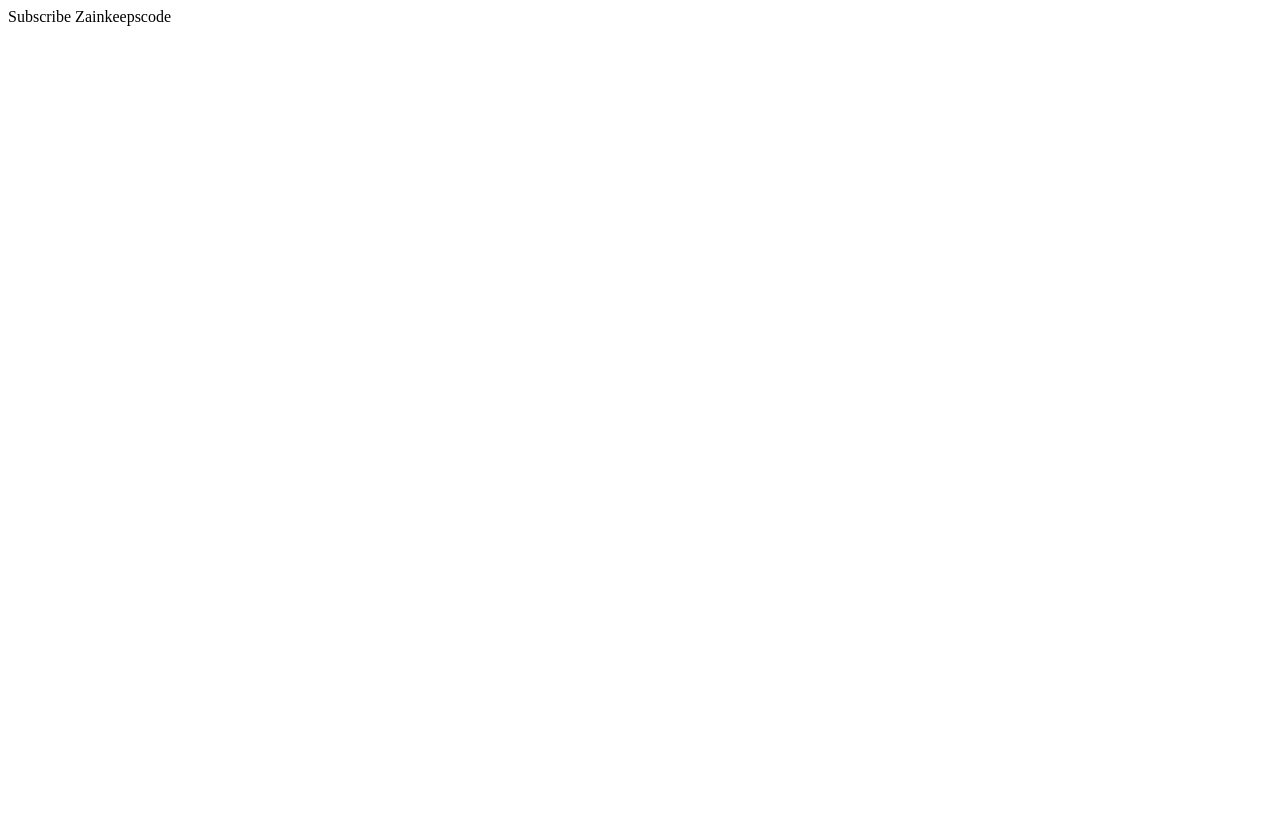
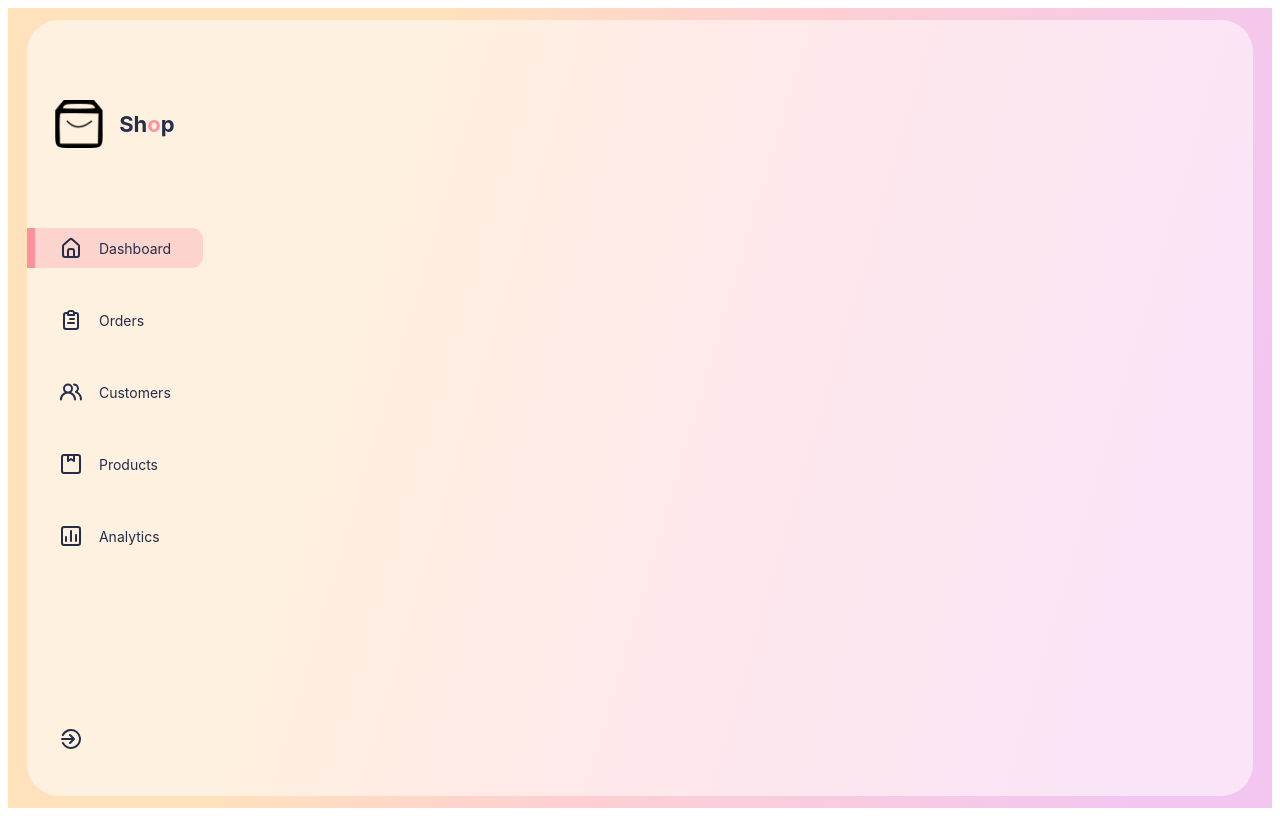
Before and after one commit to SolomonOjigbo/ecommerce-shop-dashboard, a React (Create React App) app: page / in a window 1280 px wide. Built offline with nearby package versions, Linux system fonts and the light colour scheme.

Commit message:
Created the Sidebar component and added menu items

```diff
--- a/src/App.css
+++ b/src/App.css
@@ -1,12 +1,39 @@
 :root {
-  --yellow: linear-gradient(180deg, #F8D49A -146.42%, #FAD79D -46.42%);
+	--yellow: linear-gradient(180deg, #f8d49a -146.42%, #fad79d -46.42%);
 	--orange: #fca61f;
 	--black: #242d49;
 	--gray: #788097;
-  --purple: linear-gradient(180deg, #BB67FF 0%, #C484F3 100%);
-  --pink: #FF919D;
+	--purple: linear-gradient(180deg, #bb67ff 0%, #c484f3 100%);
+	--pink: #ff919d;
 	--glass: rgba(255, 255, 255, 0.54);
 	--boxShadow: 0px 19px 60px rgb(0 0 0 / 8%);
 	--smboxShadow: -79px 51px 60px rgba(0, 0, 0, 0.08);
 	--activeItem: #f799a354;
 }
+
+.App {
+	/* padding: 0.5rem 3.5rem; */
+	color: var(--black);
+	background: linear-gradient(
+		106.37deg,
+		#ffe1bc 29.63%,
+		#ffcfd1 51.55%,
+		#f3c6f1 90.85%
+	);
+	height: 100vh;
+	display: flex;
+	align-items: center;
+	justify-content: center;
+	font-family: "Inter", sans-serif;
+}
+
+.AppGlass {
+	display: grid;
+	height: 97%;
+	width: 97%;
+	background: var(--glass);
+	border-radius: 2rem;
+	gap: 16px;
+	grid-template-columns: 11rem auto 20rem;
+	overflow: hidden;
+}
--- a/src/App.js
+++ b/src/App.js
@@ -1,11 +1,14 @@
-import './App.css'
+import "./App.css";
+import Sidebar from "./components/Sidebar/Sidebar";
 
 function App() {
-  return (
-    <div className="App">
-        Subscribe Zainkeepscode
-    </div>
-  );
+	return (
+		<div className="App">
+			<div className="AppGlass">
+				<Sidebar />
+			</div>
+		</div>
+	);
 }
 
 export default App;
--- /dev/null
+++ b/src/Data/Data.js
@@ -0,0 +1,30 @@
+import {
+	UilEstate,
+	UilClipboardAlt,
+	UilUsersAlt,
+	UilPackage,
+	UilChart,
+} from "@iconscout/react-unicons";
+
+export const SidebarData = [
+	{
+		icon: UilEstate,
+		heading: "Dashboard",
+	},
+	{
+		icon: UilClipboardAlt,
+		heading: "Orders",
+	},
+	{
+		icon: UilUsersAlt,
+		heading: "Customers",
+	},
+	{
+		icon: UilPackage,
+		heading: "Products",
+	},
+	{
+		icon: UilChart,
+		heading: "Analytics",
+	},
+];
--- /dev/null
+++ b/src/components/Sidebar/Sidebar.css
@@ -0,0 +1,68 @@
+.Sidebar {
+	display: flex;
+	flex-direction: column;
+	position: relative;
+	transition: all 300ms ease;
+	padding-top: 4rem;
+}
+
+.logo {
+	display: flex;
+	height: 5rem;
+	font-weight: bold;
+	font-size: 22px;
+	gap: 1rem;
+	justify-content: center;
+	align-items: center;
+}
+
+.logo > img {
+	width: 3rem;
+	height: 3rem;
+}
+
+.logo > span > span {
+	color: var(--pink);
+}
+
+.menu {
+	display: flex;
+	flex-direction: column;
+	margin-top: 4rem;
+	gap: 2rem;
+}
+
+.menuItem {
+	display: flex;
+	align-items: center;
+	gap: 1rem;
+	height: 2.5rem;
+	transition: all 300ms ease;
+	margin-left: 2rem;
+	position: relative;
+	font-size: 14px;
+	border-radius: 0.7rem;
+}
+
+.menuItem:hover {
+	cursor: pointer;
+}
+
+.active {
+	background: var(--activeItem);
+	margin-left: 0;
+}
+
+.active::before {
+	content: "";
+	width: 8px;
+	height: 100%;
+	background: var(--pink);
+	margin-right: calc(1rem - 8px);
+}
+
+.menuItem:last-child {
+	position: absolute;
+	bottom: 2.3rem;
+	width: 100%;
+}
--- /dev/null
+++ b/src/components/Sidebar/Sidebar.jsx
@@ -0,0 +1,42 @@
+import React, { useState } from "react";
+import "./Sidebar.css";
+import Logo from "../../imgs/logo.png";
+import { SidebarData } from "../../Data/Data";
+import { UilSignOutAlt } from "@iconscout/react-unicons";
+
+const Sidebar = () => {
+	const [selectedItem, setselectedItem] = useState(0);
+
+	return (
+		<div className="Sidebar">
+			<div className="logo">
+				<img src={Logo} alt="Logo" />
+				<span>
+					Sh<span>o</span>p
+				</span>
+			</div>
+			<div className="menu">
+				{SidebarData.map((item, index) => {
+					return (
+						<div
+							className={
+								selectedItem === index ? "menuItem active" : "menuItem"
+							}
+							key={index}
+							onClick={() => setselectedItem(index)}
+						>
+							<item.icon />
+							<span>{item.heading}</span>
+						</div>
+					);
+				})}
+
+				<div className="menuItem">
+					<UilSignOutAlt />
+				</div>
+			</div>
+		</div>
+	);
+};
+
+export default Sidebar;
```
Lines whose indentation alone changed are shown as unchanged.
